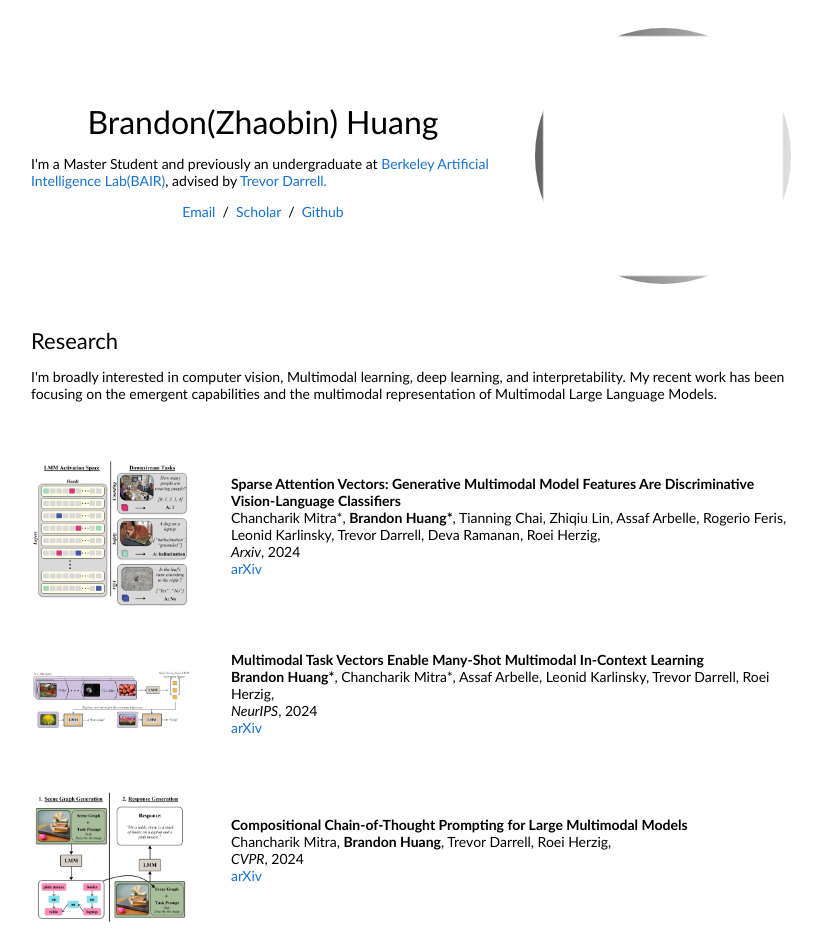
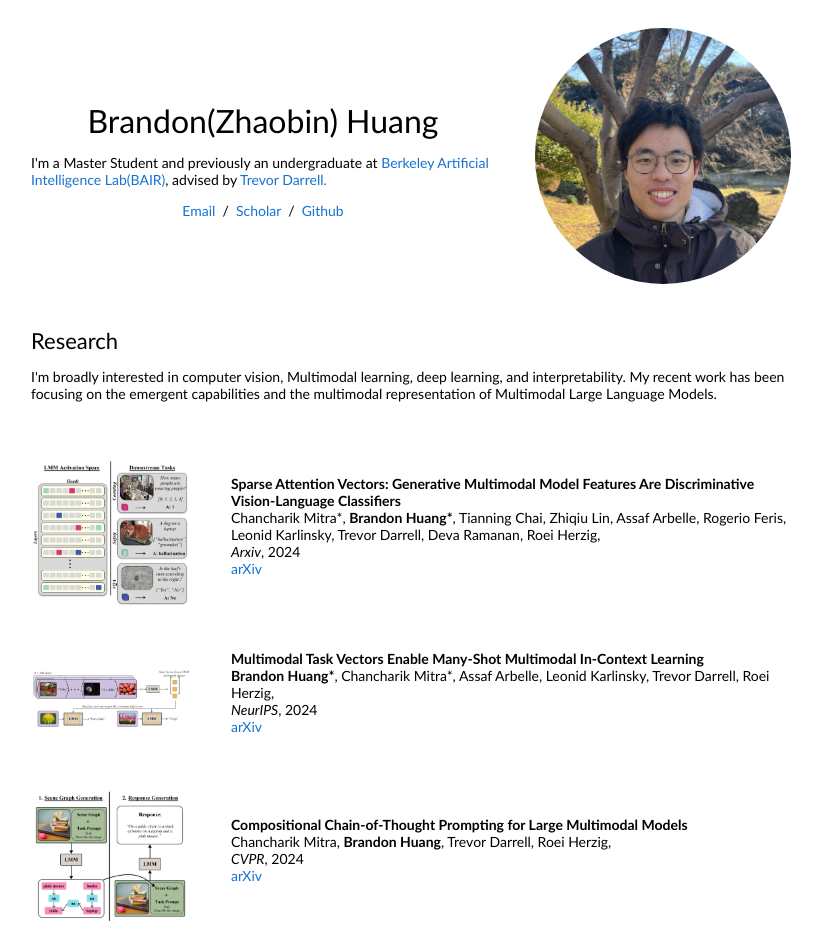
Before and after one commit to Brandon3964/brandon396.io, a plain HTML site: page index.html in a window 1280 px wide. Shown: the top 948 px of the page, without its empty margins (229-1051 px from the left). Drawn offline with Linux system fonts and the light colour scheme.

Commit message:
added self icon

```diff
--- a/index.html
+++ b/index.html
@@ -31,7 +31,7 @@
                 </p>
               </td>
               <td style="padding:2.5%;width:40%;max-width:40%">
-                <a href="images/white_temp.jpg"><img style="width:100%;max-width:100%;object-fit: cover; border-radius: 50%;" alt="profile photo" src="images/white_temp.jpg" class="hoverZoomLink"></a>
+                <a href="images/Brandon_icon.jpeg"><img style="width:100%;max-width:100%;object-fit: cover; border-radius: 50%;" alt="profile photo" src="images/Brandon_icon.jpeg" class="hoverZoomLink"></a>
               </td>
             </tr>
           </tbody></table>
```
Also changed, not shown: images/Brandon_icon.jpeg (added).
